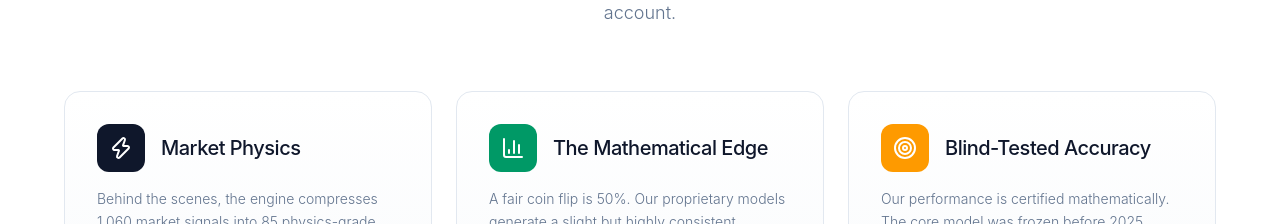
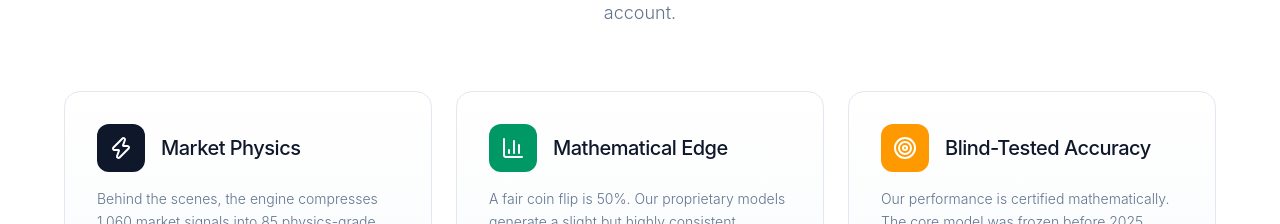
Before and after one commit to selsarraj-create/retinawealth, a Next.js app: page / in a window 1280 px wide. Shown: the part 1500-1724 px from the top of the page. Built offline with nearby package versions, Linux system fonts and the light colour scheme.

Commit message:
copy: remove the word The from Mathematical Edge heading

```diff
--- a/src/app/(marketing)/page.tsx
+++ b/src/app/(marketing)/page.tsx
@@ -148,7 +148,7 @@ export default function MarketingPage() {
                   <div className="w-12 h-12 rounded-xl bg-emerald-600 flex items-center justify-center flex-shrink-0 group-hover:bg-emerald-700 transition-colors duration-300">
                     <BarChart3 className="w-6 h-6 text-white" />
                   </div>
-                  <h3 className="text-xl font-medium tracking-tight text-slate-900">The Mathematical Edge</h3>
+                  <h3 className="text-xl font-medium tracking-tight text-slate-900">Mathematical Edge</h3>
                 </div>
                 <p className="text-slate-500 leading-relaxed text-sm font-light">
                     A fair coin flip is 50%. Our proprietary models generate a slight but highly consistent mathematical edge. Compounded over time, that edge is the secret to institutional wealth, now available to your personal account.
@@ -171,7 +171,7 @@ export default function MarketingPage() {
         <div className="max-w-6xl mx-auto md:hidden space-y-3">
           {[
             { icon: <Zap className="w-5 h-5 text-white" />, iconBg: 'bg-slate-900', title: 'Market Physics', text: 'Behind the scenes, the engine compresses 1,060 market signals into 85 physics-grade features derived from liquidity and volatility dynamics. You simply connect your broker and let the engine execute the mathematics autonomously.' },
-            { icon: <BarChart3 className="w-5 h-5 text-white" />, iconBg: 'bg-emerald-600', title: 'The Mathematical Edge', text: 'A fair coin flip is 50%. Our proprietary models generate a slight but highly consistent mathematical edge. Compounded over time, that edge is the secret to institutional wealth, now available to your personal account.' },
+            { icon: <BarChart3 className="w-5 h-5 text-white" />, iconBg: 'bg-emerald-600', title: 'Mathematical Edge', text: 'A fair coin flip is 50%. Our proprietary models generate a slight but highly consistent mathematical edge. Compounded over time, that edge is the secret to institutional wealth, now available to your personal account.' },
             { icon: <Target className="w-5 h-5 text-white" />, iconBg: 'bg-amber-500', title: 'Blind-Tested Accuracy', text: 'Our performance is certified mathematically. The core model was frozen before 2025, meaning its verified CAGR comes from entirely unseen future data, demonstrating unbiased accuracy you can trust.' },
           ].map((card, i) => (
             <div key={i} className="rounded-2xl bg-gradient-to-b from-white to-slate-50 border border-slate-200 overflow-hidden">
```
